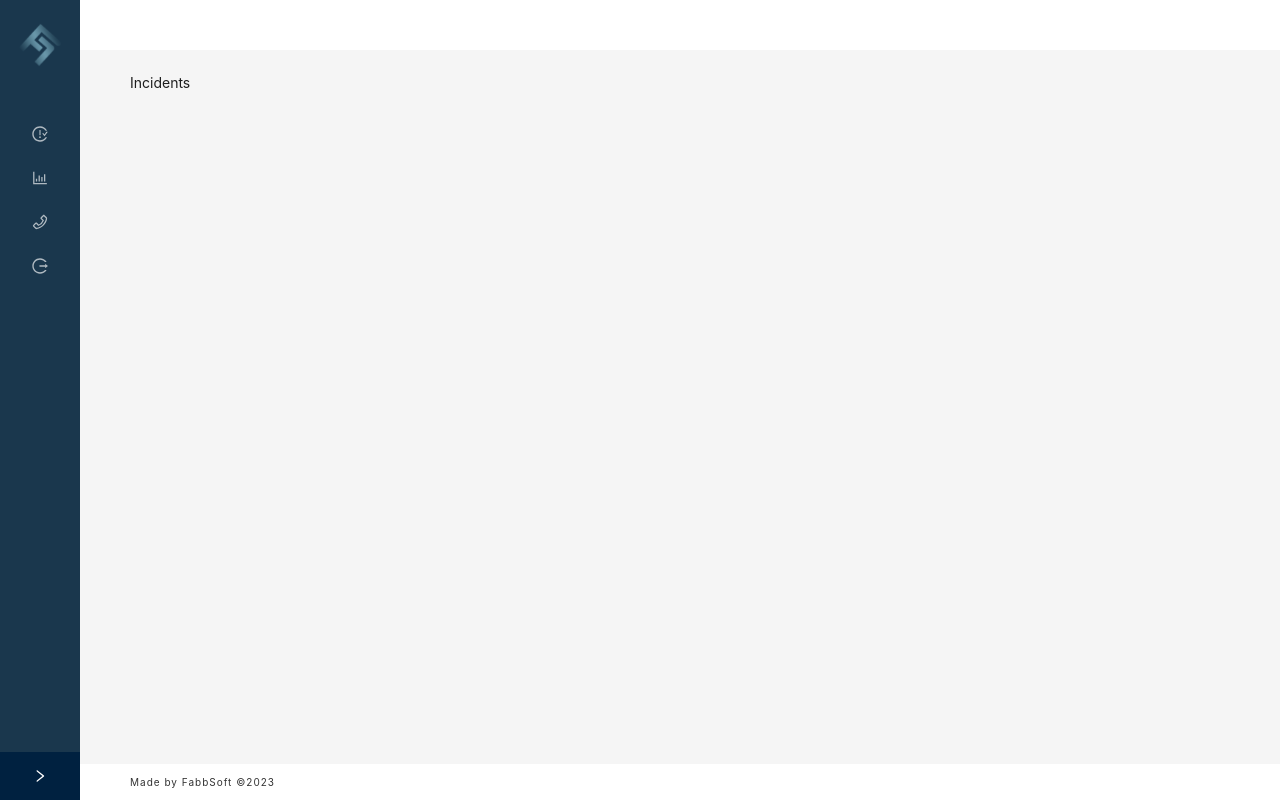
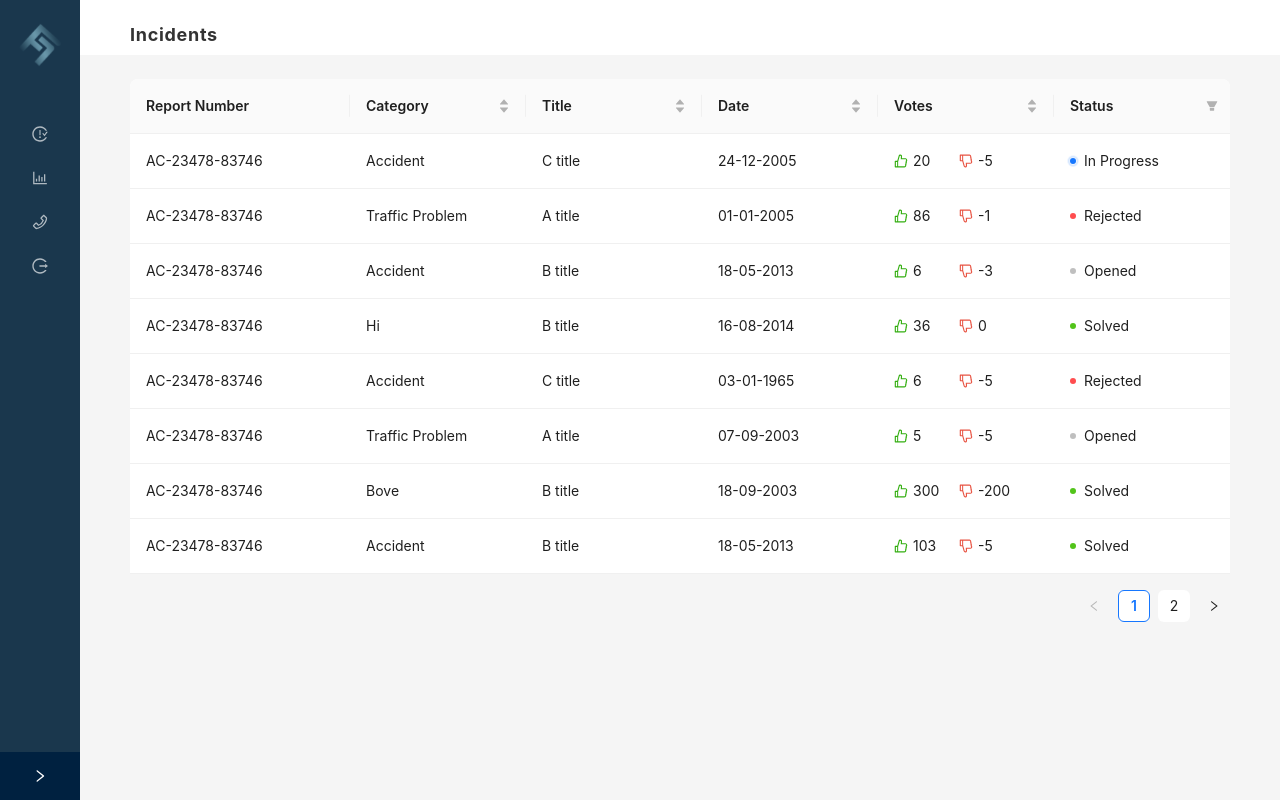
Before and after one commit to birkanTonkal/fabb-web, a React (Create React App) app in the folder client/: page /dashboard in a window 1280 px wide. Built offline with nearby package versions, Linux system fonts and the light colour scheme; sample sign-in values are in the browser's storage.

Commit message:
feat: incident table added - filter, sort

```diff
--- a/client/package.json
+++ b/client/package.json
@@ -14,6 +14,7 @@
     "@testing-library/user-event": "^13.5.0",
     "antd": "^5.3.1",
     "axios": "^1.3.4",
+    "moment": "^2.29.4",
     "react": "^18.2.0",
     "react-dom": "^18.2.0",
     "react-icons": "^4.8.0",
--- a/client/src/components/LoginLeftPanel.jsx
+++ b/client/src/components/LoginLeftPanel.jsx
@@ -1,12 +1,12 @@
 import React from "react";
-import {HeartTwoTone} from "@ant-design/icons";
+import {SmileOutlined} from "@ant-design/icons";
 
 function LoginLeftPanel() {
   return (
     <>
       <div className="texts">
         <div className="text">Join Our Community</div>
-        <div className="fabb-text">Made by <HeartTwoTone twoToneColor="#eb2f96" /> Fabbsoft</div>
+        <div className="fabb-text">Made by ● Fabbsoft</div>
       </div>
     </>
   );
--- a/client/src/pages/ContactUs.jsx
+++ b/client/src/pages/ContactUs.jsx
@@ -2,7 +2,9 @@ import React from 'react'
 
 function ContactUs() {
   return (
-    <div>ContactUs</div>
+    <div>
+
+    </div>
   )
 }
 
--- a/client/src/pages/Dashboard.jsx
+++ b/client/src/pages/Dashboard.jsx
@@ -78,13 +78,13 @@ function Dashboard() {
       </Sider>
 
       <Layout className="layout-right-area">
-        <Header className="header"> </Header>
+        <Header className="header">{dashboardState.currentPage}</Header>
 
         <Content className="content">
          <RenderPage />
         </Content>
 
-        <Footer className="footer">Made by FabbSoft ©2023</Footer>
+        {/* <Footer className="footer">Made by FabbSoft ©2023</Footer> */}
       </Layout>
     </Layout>
   );
--- a/client/src/pages/Incidents.jsx
+++ b/client/src/pages/Incidents.jsx
@@ -1,11 +1,208 @@
-import React from "react";
-import "../styles/Dashboard.scss";
+import { Table, Badge } from "antd";
+import "../styles/Incidents.scss";
 
+import {
+  LikeOutlined,
+  DislikeOutlined
+} from "@ant-design/icons";
+
+const data = [
+  {
+    key: "1",
+    reportnumber: "AC-23478-83746",
+    category: "Accident",
+    title: "C title",
+    date: "24-12-2005",
+    votes: [-5, 20],
+    status: ["In Progress"],
+  },
+  {
+    key: "2",
+    reportnumber: "AC-23478-83746",
+    category: "Traffic Problem",
+    title: "A title",
+    date: "01-01-2005",
+    votes: [-1, 86],
+    status: ["Rejected"],
+  },
+  {
+    key: "3",
+    reportnumber: "AC-23478-83746",
+    category: "Accident",
+    title: "B title",
+    date: "18-05-2013",
+    votes: [-3, 6],
+    status: ["Opened"],
+  },
+  {
+    key: "4",
+    reportnumber: "AC-23478-83746",
+    category: "Hi",
+    title: "B title",
+    date: "16-08-2014",
+    votes: [0, 36],
+    status: ["Solved"],
+  },
+  {
+    key: "5",
+    reportnumber: "AC-23478-83746",
+    category: "Accident",
+    title: "C title",
+    date: "03-01-1965",
+    votes: [-5, 6],
+    status: ["Rejected"],
+  },
+  {
+    key: "6",
+    reportnumber: "AC-23478-83746",
+    category: "Traffic Problem",
+    title: "A title",
+    date: "07-09-2003",
+    votes: [-5, 5],
+    status: ["Opened"],
+  },
+  {
+    key: "7",
+    reportnumber: "AC-23478-83746",
+    category: "Bove",
+    title: "B title",
+    date: "18-09-2003",
+    votes: [-200, 300],
+    status: ["Solved"],
+  },
+  {
+    key: "8",
+    reportnumber: "AC-23478-83746",
+    category: "Accident",
+    title: "B title",
+    date: "18-05-2013",
+    votes: [-5, 103],
+    status: ["Solved"],
+  },
+  {
+    key: "9",
+    reportnumber: "AC-23478-83746",
+    category: "Accident",
+    title: "C title",
+    date: "03-01-1965",
+    votes: [-6, 7],
+    status: ["In Progress"],
+  },
+  {
+    key: "10",
+    reportnumber: "AC-23478-83746",
+    category: "Traffic Problem",
+    title: "A title",
+    date: "07-09-2003",
+    votes: [-10, 10],
+    status: ["Opened"],
+  },
+  {
+    key: "11",
+    reportnumber: "AC-23478-83746",
+    category: "Bove",
+    title: "B title",
+    date: "18-09-2003",
+    votes: [0, 100],
+    status: ["Solved"],
+  },
+  {
+    key: "12",
+    reportnumber: "AC-23478-83746",
+    category: "Accident",
+    title: "B title",
+    date: "18-05-2013",
+    votes: [-7, 35],
+    status: ["Rejected"],
+  },
+];
 
 function Incidents() {
+  const columns = [
+    {
+      title: "Report Number",
+      dataIndex: "reportnumber",
+      width: "20%",
+    },
+    {
+      title: "Category",
+      dataIndex: "category",
+      sorter: (a, b) => a.category.localeCompare(b.category),
+    },
+    {
+      title: "Title",
+      dataIndex: "title",
+      sorter: (a, b) => a.title.localeCompare(b.title),
+    },
+    {
+      title: "Date",
+      dataIndex: "date",
+      sorter: (a, b) =>
+        new Date(...a.date.split("-").reverse()) -
+        new Date(...b.date.split("-").reverse()),
+    },
+    {
+      title: "Votes",
+      dataIndex: "votes",
+      sorter: (a, b) => a.votes[0] + a.votes[1] - (b.votes[0] + b.votes[1]),
+      render: (votes) => (
+        <div className="vote-icons">
+          <div className="like"><LikeOutlined className="like-icon"/>{votes[1]}</div>
+          <div className="dislike"><DislikeOutlined  className="dislike-icon"/>{votes[0]}</div>
+        </div>
+      ),
+    },
+    {
+      title: "Status",
+      dataIndex: "status",
+      filters: [
+        {
+          text: "Opened",
+          value: "Opened",
+        },
+        {
+          text: "In Progress",
+          value: "In Progress",
+        },
+        {
+          text: "Solved",
+          value: "Solved",
+        },
+        {
+          text: "Rejected",
+          value: "Rejected",
+        },
+      ],
+      onFilter: (value, record) => record.status.toString().startsWith(value),
+      render: (status) => (
+        <>
+          {status.map((tag) => {
+            if (tag === "Opened") {
+              return <Badge status="default" text="Opened" />;
+            } else if (tag === "In Progress") {
+              return <Badge status="processing" text="In Progress" />;
+            } else if (tag === "Solved") {
+              return <Badge status="success" text="Solved" />;
+            } else if (tag === "Rejected") {
+              return <Badge status="error" text="Rejected" />;
+            }
+          })}
+        </>
+      ),
+    },
+  ];
+
   return (
-    <div>Incidents</div>
+    <Table
+      columns={columns}
+      dataSource={data}
+      scroll={{
+        y: 440,
+      }}
+      // pagination={{
+      //   pageSize: 7,
+      // }}
+    />
   );
 }
-
 export default Incidents;
--- a/client/src/pages/Login.jsx
+++ b/client/src/pages/Login.jsx
@@ -1,7 +1,7 @@
 import React, { useState } from "react";
 import axios from "axios";
 import LoginLeftPanel from "../components/LoginLeftPanel";
-import { useRef } from 'react';
+import { useRef } from "react";
 import { useDispatch } from "react-redux";
 
 import { loginUser } from "../slices/authSlice";
@@ -16,17 +16,17 @@ import {
   EyeTwoTone,
   EyeInvisibleOutlined,
 } from "@ant-design/icons";
-import { Button, Form, Input, Divider } from "antd";
+import { Button, Form, Input, Divider, message } from "antd";
 
 function Login() {
-  const emailField = useRef(null)
-  const passwordField = useRef(null)
+  const emailField = useRef(null);
+  const passwordField = useRef(null);
   const dispatch = useDispatch();
   const navigate = useNavigate();
 
   const login = async () => {
     const email = emailField.current.input.value;
-    const password = passwordField.current.input.value
+    const password = passwordField.current.input.value;
     const userCredentials = await axios.get(
       `${config.URL}/user/signin?email=${email}&password=${password}`
     );
@@ -36,6 +36,17 @@ function Login() {
       dispatch(loginUser(userData));
       navigate("/dashboard", { replace: true });
     }
+
+    message.success("Successful");
+    message.config({
+      top: 10,
+      duration: 2,
+    });
+  };
+
+  const [form] = Form.useForm();
+  const onFinish = (values) => {
+    form.resetFields();
   };
 
   return (
@@ -45,11 +56,10 @@ function Login() {
       </div>
 
       <div className="login-right">
-
         <Logo className="logo" />
         <Divider>Sign in to dashboard</Divider>
 
-        <Form>
+        <Form onFinish={onFinish} form={form}>
           <Form.Item
             name="email"
             rules={[
@@ -90,7 +100,11 @@ function Login() {
           </Form.Item>
 
           <Form.Item>
-            <Button className="login-form-button" onClick={() => login()} htmlType="submit">
+            <Button
+              className="login-form-button"
+              onClick={() => login()}
+              htmlType="submit"
+            >
               Login
             </Button>
             <a className="login-form-forgot" href="">
--- a/client/src/pages/Statistics.jsx
+++ b/client/src/pages/Statistics.jsx
@@ -2,7 +2,9 @@ import React from 'react'
 
 function Statistics() {
   return (
-    <div>Statistics</div>
+    <div>
+
+    </div>
   )
 }
 
--- a/client/src/styles/Dashboard.scss
+++ b/client/src/styles/Dashboard.scss
@@ -14,11 +14,12 @@
     .layout-right-area {
         .header {
             background-color: white;
-            line-height: 50px;
-            height: 50px;
-            font-size: 20px;
+            line-height: 70px;
+            height: 55px;
+            font-size: 18px;
             color: $gray;
-            letter-spacing: 0.5px;
+            letter-spacing: 0.7px;
+            font-weight: bold;
         }
 
         .content {
--- /dev/null
+++ b/client/src/styles/Incidents.scss
@@ -0,0 +1,23 @@
+:where(.css-dev-only-do-not-override-ph9edi).ant-badge.ant-badge-status .ant-badge-status-dot {
+    width: 8px;
+    height: 8px;
+    margin-right: 5px;
+}
+
+.vote-icons {
+    display: flex;
+
+    .like {
+        width: 65px;
+    }
+
+    .like-icon {
+        color: rgba(51, 174, 16, 1);
+        margin-right: 5px;
+    }
+
+    .dislike-icon {
+        color: rgba(232, 83, 66, 1);
+        margin-right: 5px;
+    }
+}
```
Also changed, not shown: client/src/pages/Register.jsx (+44 -15 lines), 1 other file (tests, documents, lock files or other folders).
